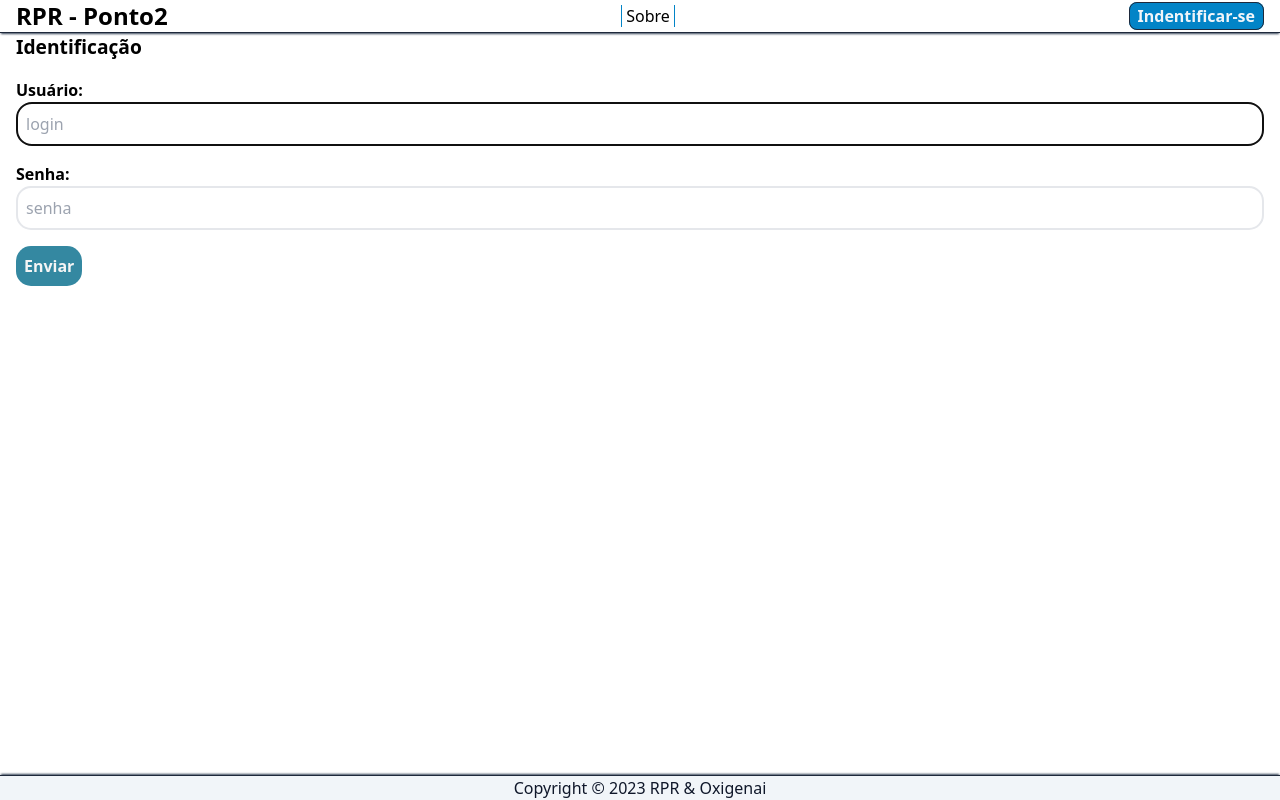
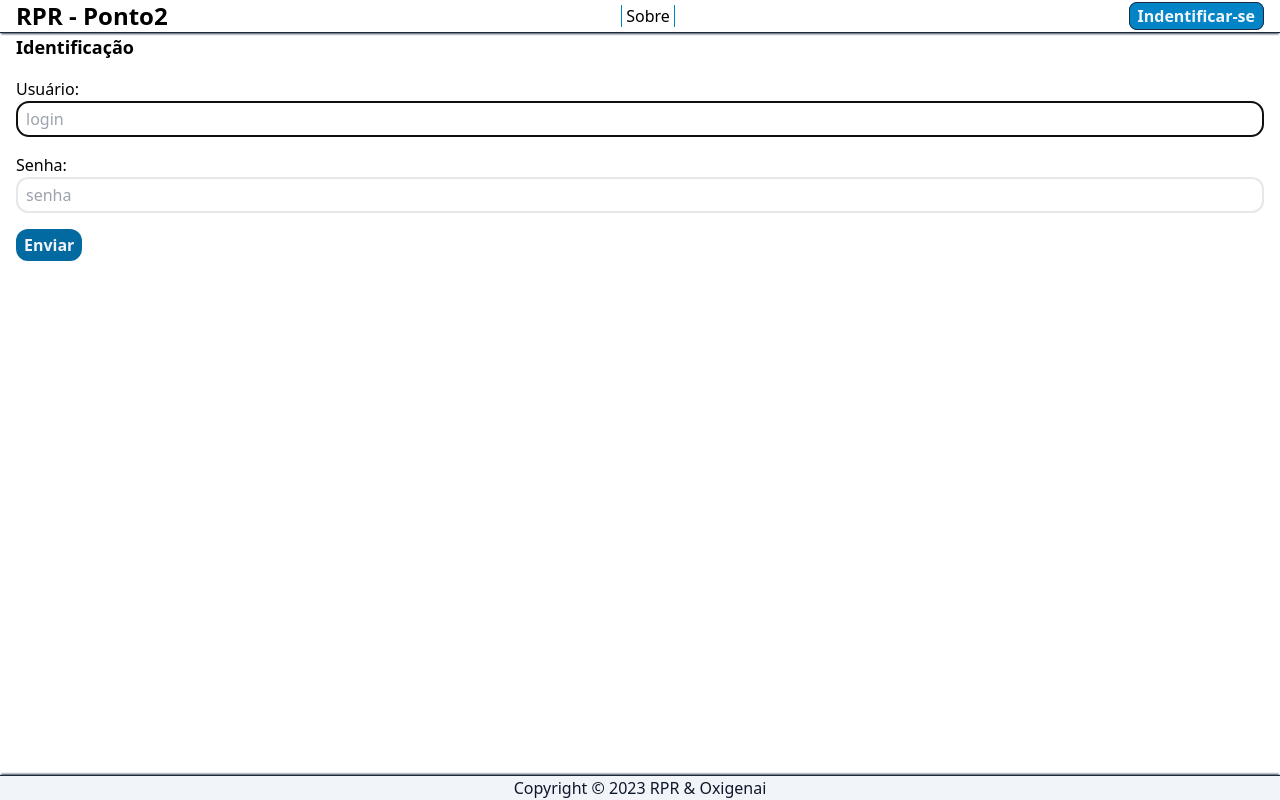
Before and after one commit to anselmobd/ponto2v0.9, a Vue app in the folder front/: page /login in a window 1280 px wide. Built offline with nearby package versions, Linux system fonts and the light colour scheme; what vue-cookies would draw is missing.

Commit message:
passando tela de login para tailwindcss

```diff
--- a/front/src/views/Login.vue
+++ b/front/src/views/Login.vue
@@ -40,12 +40,12 @@ function login() {
 
 <template>
   <div>
-    <h2 class="login__h2">Identificação</h2>
-    <form @submit.prevent="login()" class="login__form">
-      <p class="login__p">
-        <label class="login__label" for="username">Usuário:</label>
+    <h2 class="font-bold text-lg">Identificação</h2>
+    <form @submit.prevent="login()">
+      <p class="my-4">
+        <label class="block" for="username">Usuário:</label>
         <input
-          class="login__input"
+          class="px-2 py-1 w-full border-2 rounded-xl"
           type="text"
           name="username"
           id="username"
@@ -55,10 +55,10 @@ function login() {
           @input="alerta = ''"
           required>
       </p>
-      <p class="login__p">
-        <label class="login__label" for="password">Senha:</label>
+      <p class="my-4">
+        <label class="block" for="password">Senha:</label>
         <input
-          class="login__input"
+          class="px-2 py-1 w-full border-2 rounded-xl"
           type="password"
           name="password"
           id="password"
@@ -67,43 +67,11 @@ function login() {
           @input="alerta = ''"
           required>
       </p>
-      <p v-if="alerta" class="text-red-600">{{ alerta }}</p>
-      <button class="login__button" type="submit">Enviar</button>
+      <p v-if="alerta" class="my-4 text-red-600">{{ alerta }}</p>
+      <button
+        class="px-2 py-1 rounded-xl bg-sky-700 font-bold text-slate-100"
+        type="submit"
+      >Enviar</button>
     </form>
   </div>
 </template>
-
-<style scoped>
-/* || CONTACT */
-
-.login__h2 {
-    margin: 0;
-    font-weight: bold;
-    font-size: larger;
-}
-
-.login__p {
-    margin: 1em 0;
-}
-
-.login__label {
-    display: block;
-    font-weight: bold;
-}
-
-.login__input,
-.login__textarea {
-    padding: 0.5em;
-    border-radius: 15px;
-    border-width: 2px;
-    width: 100%;
-}
-
-.login__button {
-    padding: 0.5em;
-    border-radius: 15px;
-    background-color: rgb(52, 136, 161);
-    color: whitesmoke;
-    font-weight: bold;
-}
-</style>
```
